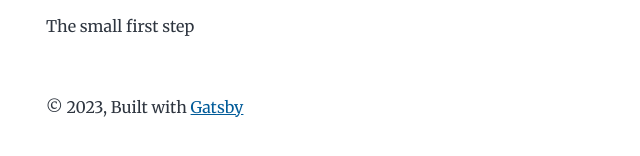
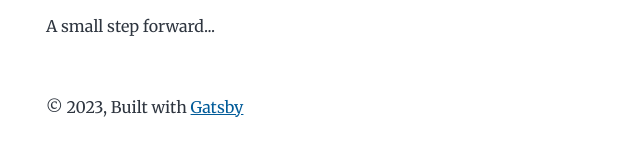
Before and after one commit to alancj731/gatsby-blog, a Gatsby site: page / in a window 1280 px wide. Shown: the part 336-492 px from the top of the page, 278-918 px from the left. Built offline with nearby package versions, Linux system fonts and the light colour scheme; Gatsby itself is replaced by a stand-in of ours.

Commit message:
some change on the post

```diff
--- a/content/blog/first-blog/index.md
+++ b/content/blog/first-blog/index.md
@@ -1,7 +1,7 @@
 ---
 title: Start to build my blog website
 date: "2023-12-12T13:30:03.284Z"
-description: "The small first step"
+description: "A small step forward..."
 ---
 
 Building a blog to record what I thought and what I did.
```
